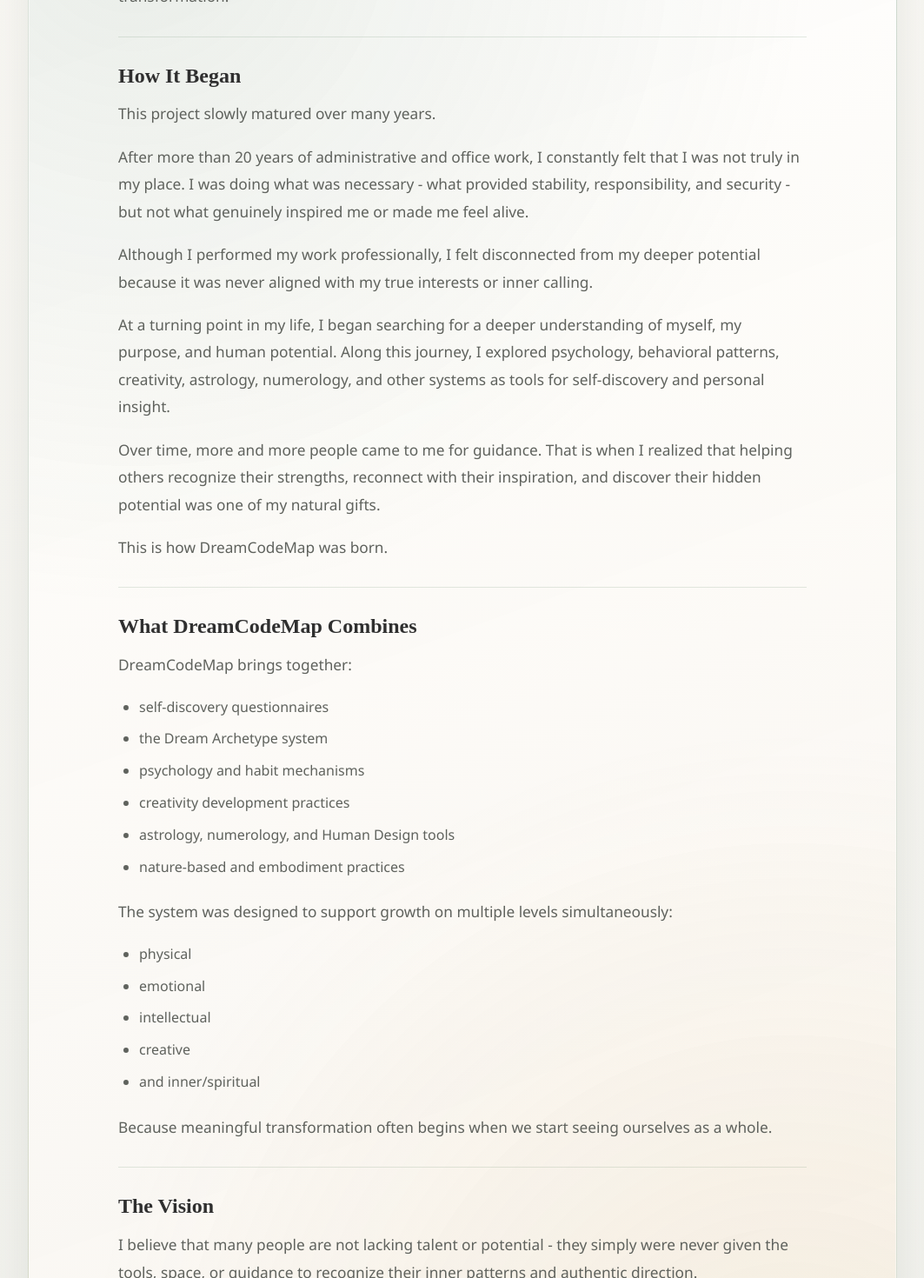
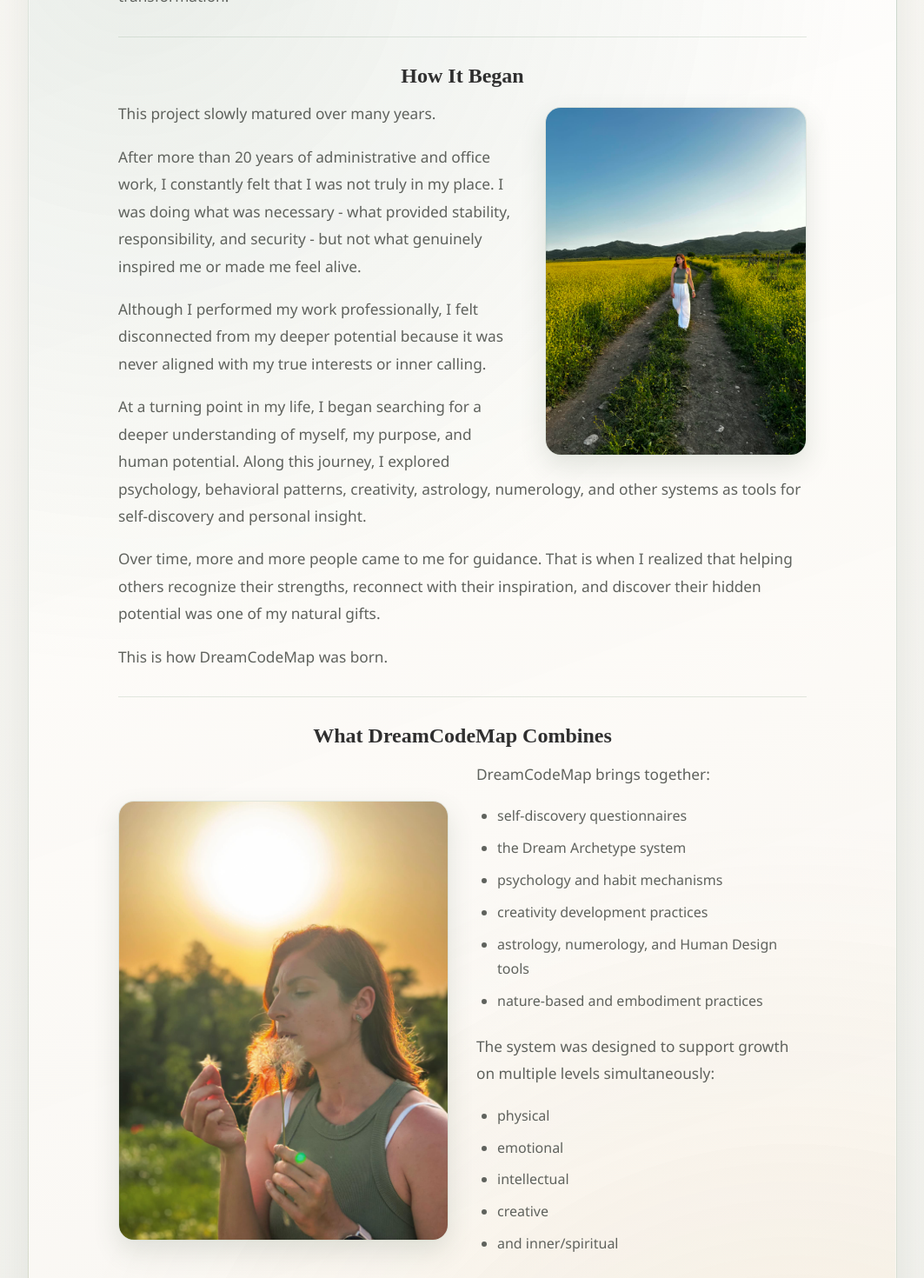
Before and after one commit to BondoDev/dream_code, a React (Vite) app: page / in a window 1280 px wide. Shown: the part 1560-3030 px from the top of the page at 87% size, without its empty margins (108-1171 px from the left). Built offline with nearby package versions, Linux system fonts and the light colour scheme; a web font is replaced by a local one.

Commit message:
Refine about section image-text layout

```diff
--- a/src/App.tsx
+++ b/src/App.tsx
@@ -161,10 +161,15 @@
               It is a space designed for deeper self-discovery, clarity,
               creative activation, and authentic transformation.
             </p>
-
             <hr className="final-cta__divider" />
 
             <h3 className="final-cta__subtitle">How It Began</h3>
+            <figure className="final-cta__about-image final-cta__about-image--right">
+              <img
+                src={withBase("images/home_images/about_image-1.jpg")}
+                alt="Reflective portrait symbolizing self-discovery and inner direction."
+              />
+            </figure>
             <p className="final-cta__description">
               This project slowly matured over many years.
             </p>
@@ -200,6 +205,16 @@
             <hr className="final-cta__divider" />
 
             <h3 className="final-cta__subtitle">What DreamCodeMap Combines</h3>
+            <div className="final-cta__combine-layout">
+              <div className="final-cta__combine-left">
+                <figure className="final-cta__about-image final-cta__combine-image">
+                  <img
+                    src={withBase("images/home_images/about_image-2.jpg")}
+                    alt="Calm nature-inspired scene representing clarity, growth, and life direction."
+                  />
+                </figure>
+              </div>
+              <div className="final-cta__combine-right">
                 <p className="final-cta__description">DreamCodeMap brings together:</p>
                 <ul className="final-cta__list">
                   <li>self-discovery questionnaires</li>
@@ -220,6 +235,8 @@
                   <li>creative</li>
                   <li>and inner/spiritual</li>
                 </ul>
+              </div>
+            </div>
             <p className="final-cta__description">
               Because meaningful transformation often begins when we start
               seeing ourselves as a whole.
--- a/src/styles/components/final-cta.scss
+++ b/src/styles/components/final-cta.scss
@@ -55,6 +55,12 @@
   padding: 52px 34px;
 }
 
+.final-cta__content::after {
+  content: "";
+  display: block;
+  clear: both;
+}
+
 .final-cta__title {
   margin: 0 0 18px;
   font-family: "Alkatra", cursive;
@@ -69,6 +75,7 @@
   font-family: "Alkatra", cursive;
   font-size: 1.5rem;
   line-height: 1.2;
+  text-align: center;
   color: var(--color-text);
 }
 
@@ -94,7 +101,56 @@
   margin: 30px 0 30px;
   border: 0;
   border-top: 1px solid rgba(111, 143, 114, 0.2);
+  clear: both;
 }
+
+.final-cta__about-image {
+  width: clamp(260px, 38%, 380px);
+  margin: 8px 0 20px;
+  border-radius: 18px;
+  overflow: hidden;
+  border: 1px solid rgba(111, 143, 114, 0.2);
+  box-shadow: 0 12px 30px rgba(61, 85, 66, 0.14);
+}
+
+.final-cta__about-image img {
+  display: block;
+  width: 100%;
+  height: auto;
+}
+
+.final-cta__about-image--right {
+  float: right;
+  margin-left: 26px;
+}
+
+.final-cta__about-image--left {
+  float: left;
+  margin-right: 26px;
+}
+
+.final-cta__combine-layout {
+  display: grid;
+  grid-template-columns: 1fr 1fr;
+  align-items: center;
+  gap: 32px;
+}
+
+.final-cta__combine-left {
+  min-width: 0;
+}
+
+.final-cta__combine-right {
+  min-width: 0;
+}
+
+.final-cta__combine-image {
+  width: 100%;
+  margin: 6px 0 0;
+  float: none;
+}
+
+.final-cta__combine-right .final-cta__description:first-child { margin-top: 0; }
 
 @media (max-width: 900px) {
   .final-cta {
@@ -103,6 +159,11 @@
 
   .final-cta__content {
     padding: 44px 28px;
+  }
+
+  .final-cta__combine-layout {
+    grid-template-columns: 1fr 1fr;
+    gap: 24px;
   }
 }
 
@@ -135,4 +196,28 @@
   .final-cta__list {
     margin-left: 20px;
   }
+
+  .final-cta__about-image,
+  .final-cta__about-image--left,
+  .final-cta__about-image--right {
+    float: none;
+    width: 100%;
+    max-width: 360px;
+    margin: 14px auto 22px;
+  }
+
+  .final-cta__combine-layout {
+    display: block;
+  }
+
+  .final-cta__combine-left,
+  .final-cta__combine-right {
+    flex: unset;
+  }
+
+  .final-cta__combine-image {
+    width: 100%;
+    max-width: 360px;
+    margin: 10px auto 22px;
+  }
 }
```
Also changed, not shown: public/images/home_images/about_image-1.jpg (added), public/images/home_images/about_image-2.jpg (added). Lines whose indentation alone changed are shown as unchanged.
